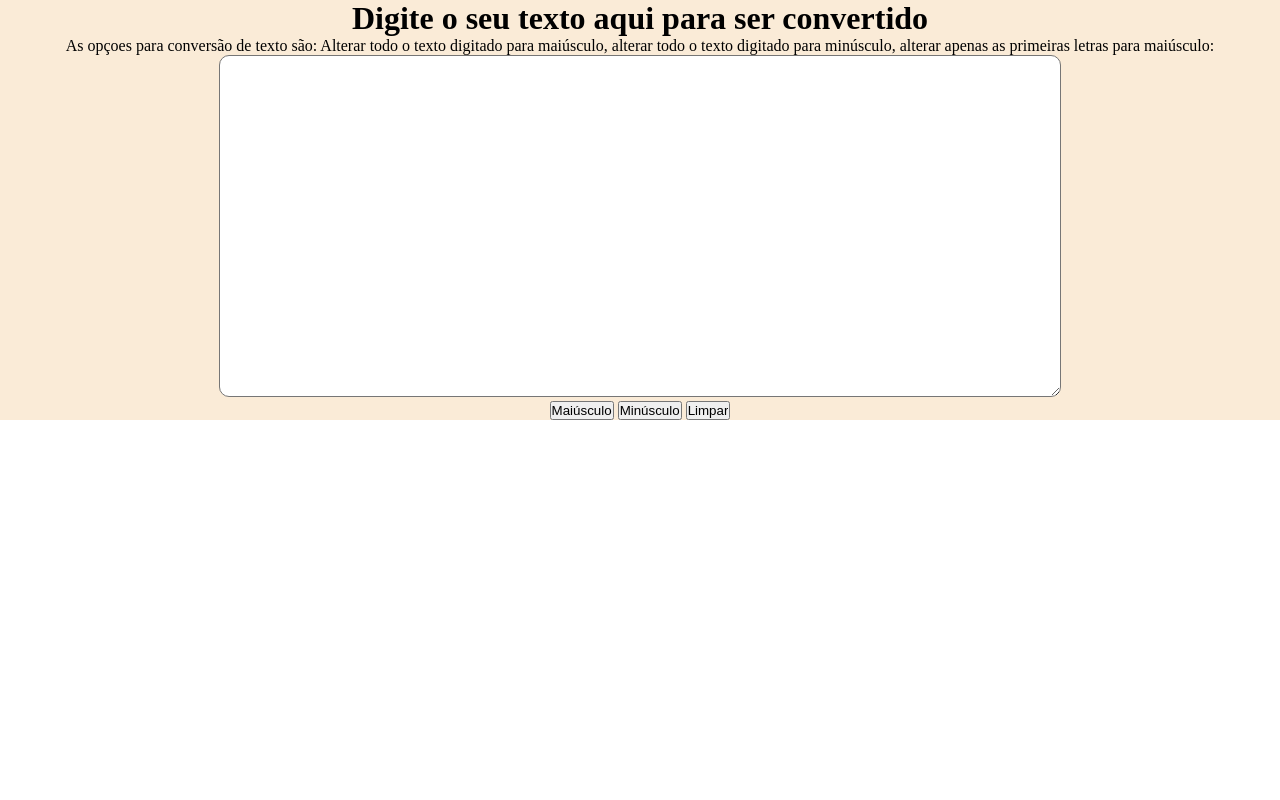
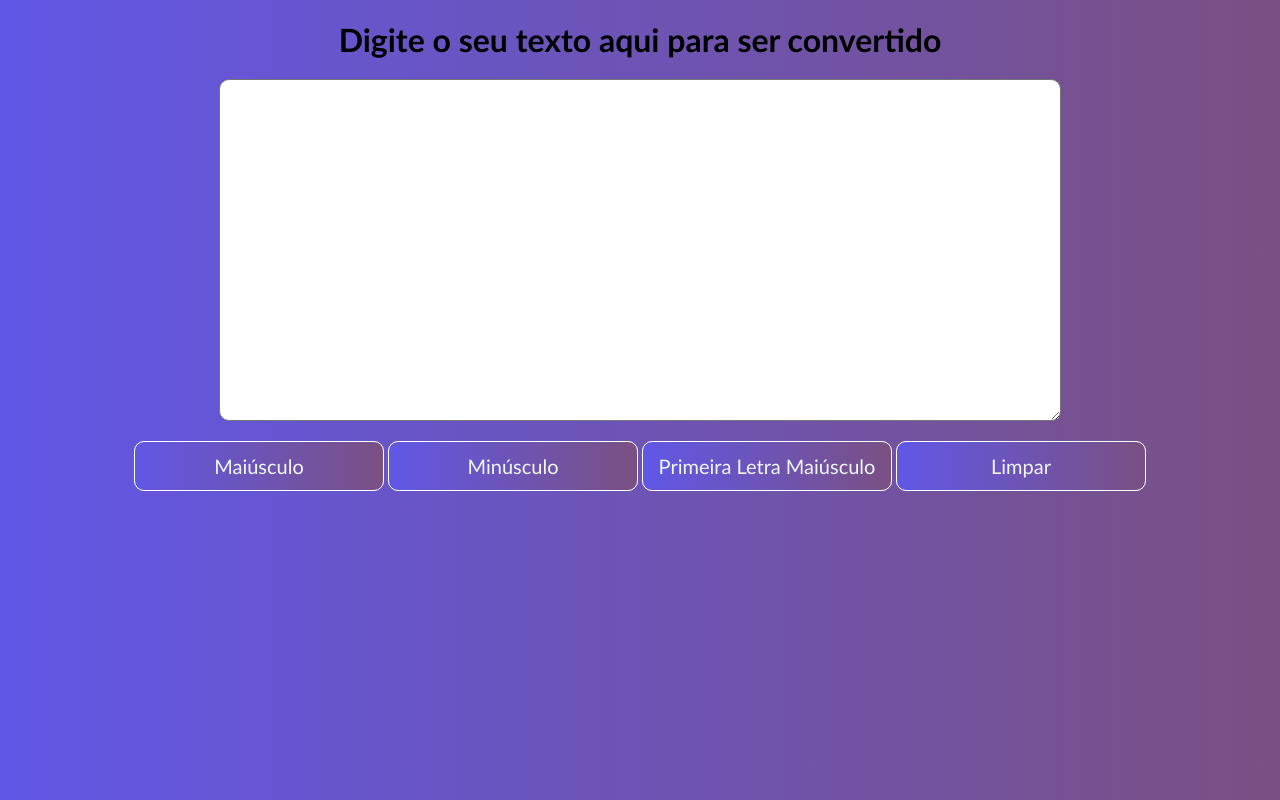
Before and after one commit to Cardwx/CONVERSOR-DE-TEXTO-COM-JAVASCRIPT, a plain HTML site: page index.html in a window 1280 px wide. Shown: the top 800 px of the page. Drawn offline with Linux system fonts and the light colour scheme.

Commit message:
finalização do projeto
adicionado respectivas funções de limpeza e conversão de dados

```diff
--- a/index.html
+++ b/index.html
@@ -12,18 +12,17 @@
     <div class="container">
         <div id="text-input">
             <h1 class="title-convert">Digite o seu texto aqui para ser convertido</h1>
-            <p>As opçoes para conversão de texto são: Alterar todo o texto digitado para maiúsculo, alterar todo o texto digitado para minúsculo, alterar apenas as primeiras letras para maiúsculo:</p>
-            <form class="form">
-            <textarea name="texto" id="texto" >
+
+            <textarea name="texto" id="texto"  placeholder="Insira o texto a ser convertido">
             </textarea>
             </form>
             <div class="buttons">
                 <input type="button" value="Maiúsculo" class="btn-mai" onclick="maiusculo()"/>
                 <input type="button" value="Minúsculo" class="btn-min" onclick="minusculo()"/>
+                <input type="button" value="Primeira Letra Maiúsculo" class="btn-prim" onclick="primeiraLetra()"/>
                 <input type="button" value="Limpar" class="btn-clear" onclick="limpeza()"/>
             </div>
         </div>
-
       </div>
 
 </body>
--- a/script.js
+++ b/script.js
@@ -1,7 +1,7 @@
 const mai = document.querySelector('.btn-mai')
 const min = document.querySelector('.btn-min')
 const limpar = document.querySelector('.btn-clear')
-
+const primeiro = document.querySelector('.btn-prim')
 /**
  * Entrada das funções para conversão
  */
@@ -10,33 +10,53 @@ const limpar = document.querySelector('.btn-clear')
 
 function  maiusculo(){
     const  texto = document.querySelector('#texto').value
-    console.log(texto)
+
+    //Verificação do campo se estiver vazio
+   if (texto == ' ' ){
+    alert("Por favor, preencha o campo para converter o texto!!")
+   }
     // manipulação do dom
+    document.querySelector('#texto').innerHTML = texto.toUpperCase()
     document.querySelector('#texto').value = texto.toUpperCase()
+}
 
+//Função da conversão para minusculo
+function  minusculo(e){
+    const  texto = document.querySelector('#texto').value
 
+    //Verificação do campo se estiver vazio
+    if(texto == " "){
+    alert("Por favor, preencha o campo para converter o texto!!")
+}   else {
+      // manipulação do dom
+      document.querySelector('#texto').value = texto.toLowerCase()
+}
 
-}
-//Função da conversão para minusculo
-
-function  minusculo(){
-    const  texto = document.querySelector('#texto').value
-    const texto_convertido = document.querySelector('.texto-conver')
-
-    // manipulação do dom
-    document.querySelector('#texto').value = texto.toLowerCase()
 }
 
 // função de limpeza do texto convertido
 function  limpeza(){
     const  texto = document.querySelector('#texto').value
-    const texto_convertido = document.querySelector('.texto-conver')
 
+    //Verificação do campo se estiver vazio
+   if (texto == ' '){
+    alert("O campo já está limpo! ")
+   }
     // manipulação do dom
     document.querySelector('textarea#texto').value = " "
 
 }
 
-limpeza.click
-maiusculo.click
-minusculo.click
+// função para converter a primeira letra para maiúscula
+function  primeiraLetra(){
+    const  texto = document.querySelector('#texto').value
+
+    //Verificação do campo se estiver vazio
+    if(texto == " "){
+    alert("Por favor, preencha o campo para converter o texto!!")
+ } else {
+      // manipulação do dom
+      document.querySelector('#texto').value = texto[0].toUpperCase() + texto.slice(1).toLowerCase()
+}
+
+}
--- a/style.css
+++ b/style.css
@@ -2,32 +2,58 @@
 margin: 0;
 padding: 0;
 }
+
+/*
+    Identação e formatação dos textos
+*/
+.title-convert{
+    display: flex;
+    font-family:'Gill Sans', 'Gill Sans MT', Calibri, 'Trebuchet MS', sans-serif;
+   flex-direction: row;
+   padding: 20px;
+}
+
+/*                              */
 .container {  display: grid;
     grid-template-columns: 1fr;
     grid-template-rows: 1fr 1fr 1fr;
-    row-gap: 220px;
-    gap: 7px 14px;
-    grid-auto-flow: row;
 }
 #text-input{
-    background-color: antiquewhite;
     display: flex;
-    justify-content: center;
+    flex-direction: column;
     align-items: center;
-    flex-direction: column;
 }
 #texto{
+    display: flex;
+    flex-direction: column;
     padding: 20px;
     width: 800px;
     height: 300px;
     border-radius: 10px;
     outline: none;
+    font-family:'Gill Sans', 'Gill Sans MT', Calibri, 'Trebuchet MS', sans-serif;
+    font-size: 20px;
+    text-align: center;
 }
 
-.texto-convertido{
+                        /* Formatação dos buttons*/
+.buttons{
     padding: 20px;
-    width: 800px;
-    height: 300px;
+}
+
+.btn-mai, .btn-min, .btn-clear, .btn-prim{
+    background-image: linear-gradient(to right, #6057e6, #7a5083);
+    border: 1px solid  white;
+    width: 250px;
+    height: 50px;
     border-radius: 10px;
-    outline: none;
+    font-family:'Gill Sans', 'Gill Sans MT', Calibri, 'Trebuchet MS', sans-serif;
+    cursor: pointer;
+    font-size: 20px;
+    color: aliceblue;
 }
+body{
+    display: flex;
+    flex-direction: column;
+    background-image: linear-gradient(to right, #6057e6, #7a5083);
+}
```
